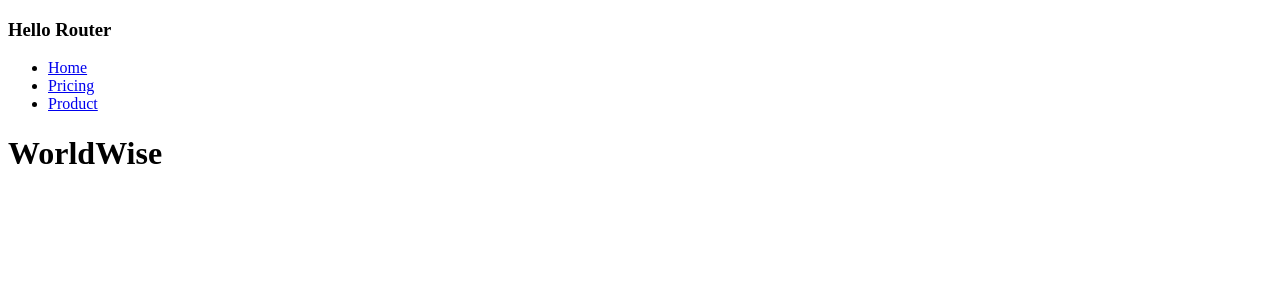
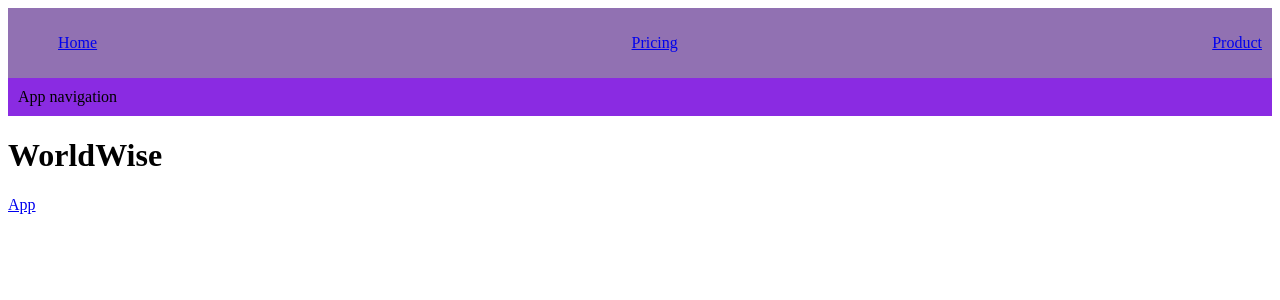
Before and after one commit to JanaTSCH/WorldWise-with-Vite, a React (Vite) app in the folder worldwise/: page / in a window 1280 px wide. Shown: the top 300 px of the page. Built offline with nearby package versions, Linux system fonts and the light colour scheme.

Commit message:
css module

```diff
--- a/worldwise/src/App.jsx
+++ b/worldwise/src/App.jsx
@@ -3,19 +3,17 @@
 import Pricing from "./pages/Pricing";
 import Homepage from "./pages/Homepage";
 import PageNotFound from "./pages/PageNotFound";
+import AppLayout from "./pages/AppLayout";
 
 function App() {
   return (
     <div>
-      <header>
-        <h3>Hello Router</h3>
-      </header>
-
       <BrowserRouter>
         <Routes>
           <Route path="/" element={<Homepage />} />
           <Route path="product" element={<Product />} />
           <Route path="pricing" element={<Pricing />} />
+          <Route path="app" element={<AppLayout />} />
           <Route path="*" element={<PageNotFound />} />
         </Routes>
       </BrowserRouter>
--- /dev/null
+++ b/worldwise/src/components/AppNav.jsx
@@ -0,0 +1,7 @@
+import styles from "./AppNav.module.css";
+
+function AppNav() {
+  return <nav className={styles.nav}>App navigation</nav>;
+}
+
+export default AppNav;
--- /dev/null
+++ b/worldwise/src/components/AppNav.module.css
@@ -0,0 +1,4 @@
+.nav {
+  background-color: blueviolet;
+  padding: 10px;
+}
--- a/worldwise/src/components/PageNav.jsx
+++ b/worldwise/src/components/PageNav.jsx
@@ -1,8 +1,9 @@
 import { NavLink } from "react-router-dom";
+import styles from "./PageNav.module.css";
 
 function PageNav() {
   return (
-    <nav>
+    <nav className={styles.nav}>
       <ul>
         <li>
           <NavLink to="/">Home</NavLink>
--- /dev/null
+++ b/worldwise/src/components/PageNav.module.css
@@ -0,0 +1,10 @@
+.nav {
+  background-color: rgb(145, 113, 178);
+  padding: 10px;
+}
+
+.nav ul {
+  list-style: none;
+  display: flex;
+  justify-content: space-between;
+}
--- /dev/null
+++ b/worldwise/src/pages/AppLayout.jsx
@@ -0,0 +1,12 @@
+import AppNav from "../components/AppNav";
+
+function AppLayout() {
+  return (
+    <div>
+      <AppNav />
+      <p>App</p>
+    </div>
+  );
+}
+
+export default AppLayout;
--- a/worldwise/src/pages/Homepage.jsx
+++ b/worldwise/src/pages/Homepage.jsx
@@ -1,11 +1,14 @@
-// import { Link } from "react-router-dom";
+import { Link } from "react-router-dom";
 import PageNav from "../components/PageNav";
+import AppNav from "../components/AppNav";
 
 function Homepage() {
   return (
     <div>
       <PageNav />
+      <AppNav />
       <h1>WorldWise</h1>
+      <Link to="/app">App</Link>
     </div>
   );
 }
```
